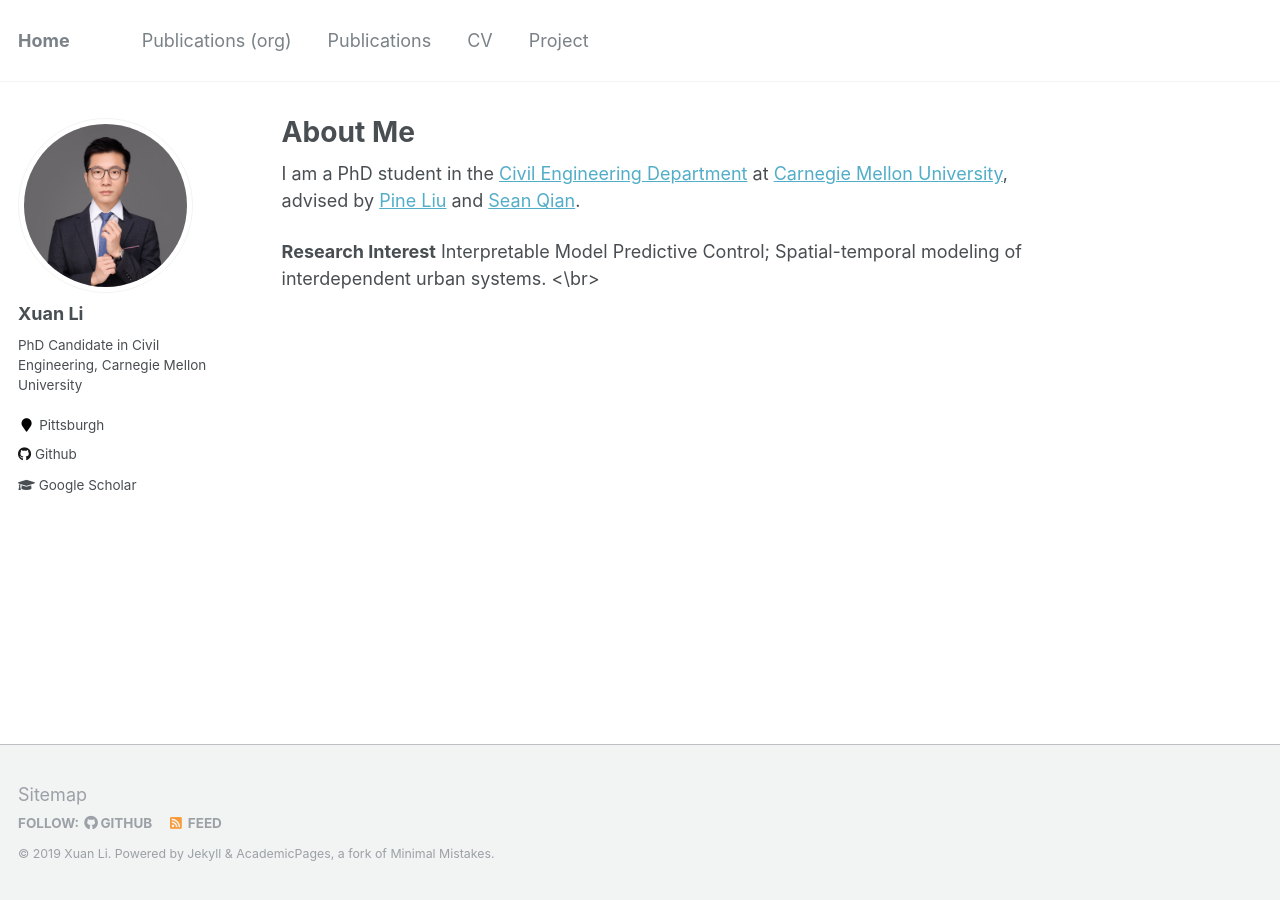
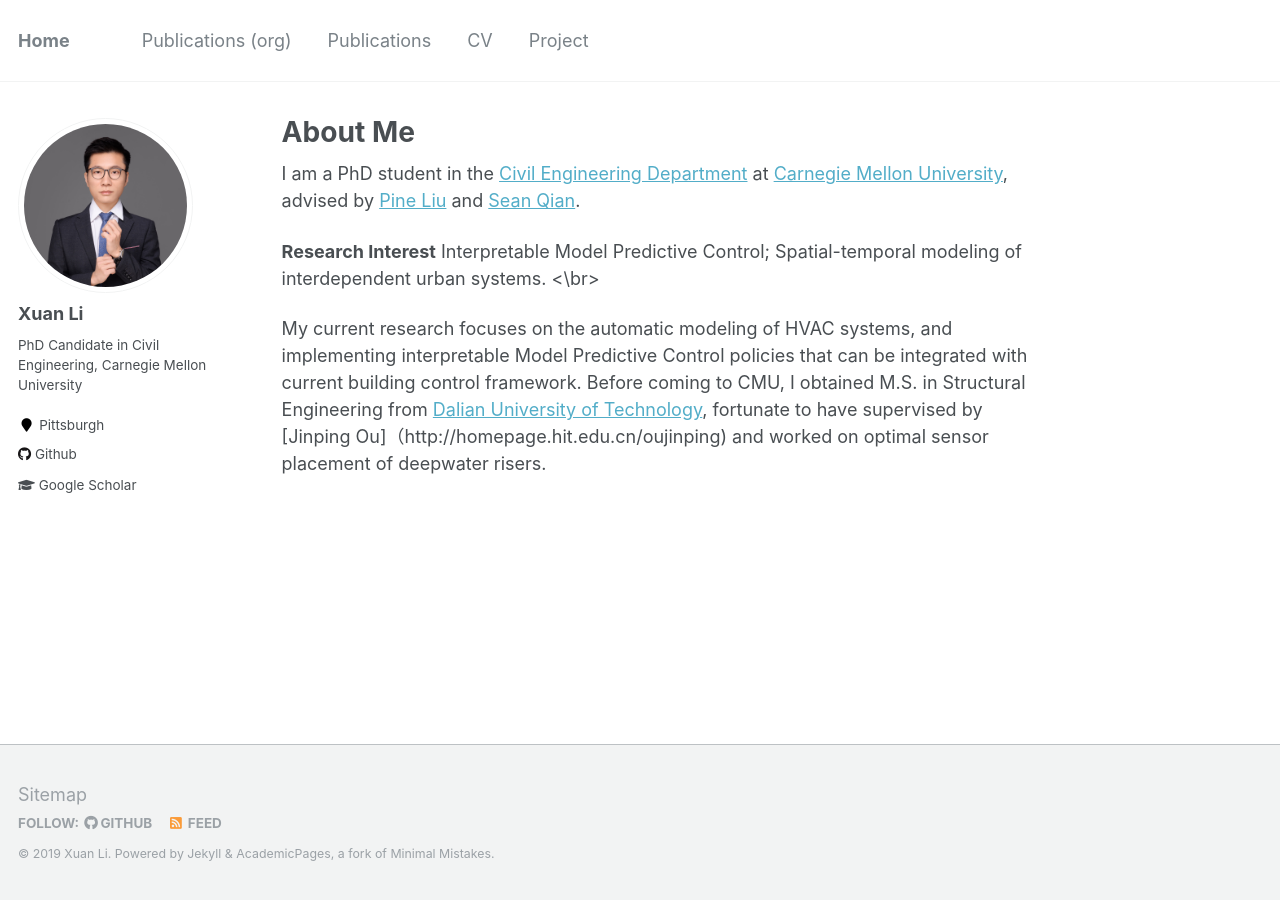
Before and after one commit to milanlx/milanlx.github.io, a Jekyll site: the page built from _pages/about.md, in a window 1280 px wide. Built offline with Jekyll 4.4.1, drawn with Linux system fonts in a browser that asks for light colours.

Commit message:
Update about.md

```diff
--- a/_pages/about.md
+++ b/_pages/about.md
@@ -12,3 +12,5 @@ I am a PhD student in the [Civil Engineering Department](https://www.cmu.edu/cee
 
 **Research Interest**
 Interpretable Model Predictive Control; Spatial-temporal modeling of interdependent urban systems. <\br>
+
+My current research focuses on the automatic modeling of HVAC systems, and implementing interpretable Model Predictive Control policies that can be integrated with current building control framework. Before coming to CMU, I obtained M.S. in Structural Engineering from [Dalian University of Technology](https://en.dlut.edu.cn/), fortunate to have supervised by [Jinping Ou]（http://homepage.hit.edu.cn/oujinping) and worked on optimal sensor placement of deepwater risers.
```
